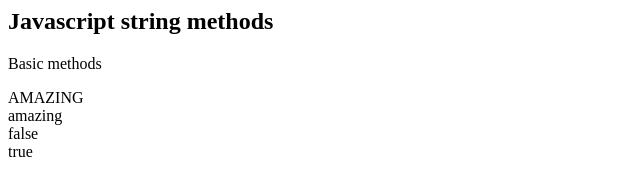
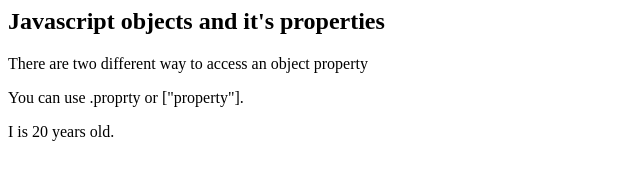
Before and after one commit to Ahmad878-code/aFF, a plain HTML site: page index.html in a window 1280 px wide. Shown: the whole page, without its empty margins (0-640 px from the left). Drawn offline with Linux system fonts and the light colour scheme.

Commit message:
Add files via upload

```diff
--- a/index.html
+++ b/index.html
@@ -1,20 +1,18 @@
 <html>
-    <body>
-        <h2>Javascript string methods</h2>
-        <p>Basic methods</p>
-        <script>
-            var str="AmaZiNg";
-            document.write(str.toUpperCase());
-            document.write("<br>");
-            document.write(str.toLowerCase());
-            document.write("<br>");
-            document.write(str.startsWith('i'));
-            document.write("<br>");
-            //test method -> returns true or false
-            var str1="I learnt about methods";
-            var patt=new RegExp("about");
-            var res=patt.test(str1);
-            document.write(res);
+<body>
+    <h2>Javascript objects and it's properties</h2>
+    <p>There are two different way to access an object property</p>
+    <p>You can use .proprty or ["property"].</p>
+    <p id="demo"></p>
+    <script>
+        //create an object
+        var person = {
+            firstName: "I",
+            age      :20,
+        };
+        //diaplay some data from the object
+        document.getElementById("demo").innerHTML = person.firstName + " is " + person["age"] + " years old.";
+
         </script>
-    </body>
+</body>
 </html>
```
Also changed, not shown: format.html (deleted, +0 -15 lines).
